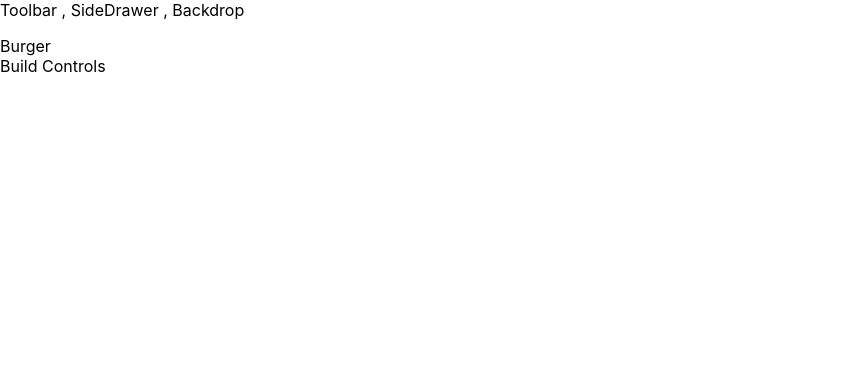
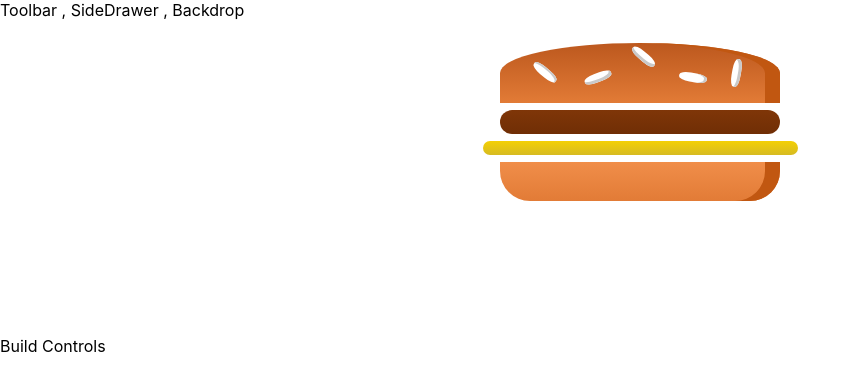
Before and after one commit to YoussefPasha/BURGER_ORDERING, a React (Create React App) app: page / in a window 1280 px wide. Shown: the top 390 px of the page, without its empty margins (0-860 px from the left). Built offline with nearby package versions, Linux system fonts and the light colour scheme.

Commit message:
Done Building HardCoded Burger 🍔🍔

```diff
--- a/package.json
+++ b/package.json
@@ -6,6 +6,7 @@
     "@testing-library/jest-dom": "^4.2.4",
     "@testing-library/react": "^9.3.2",
     "@testing-library/user-event": "^7.1.2",
+    "prop-types": "^15.7.2",
     "react": "^16.13.1",
     "react-dom": "^16.13.1",
     "react-scripts": "3.4.3"
--- /dev/null
+++ b/src/components/Burger/Burger.css
@@ -0,0 +1,19 @@
+.Burger {
+  width: 100%;
+  margin: auto;
+  height: 250px;
+  overflow: scroll;
+  text-align: center;
+  font-weight: bold;
+  font-size: 1.2rem;
+}
+
+@media (min-width: 500px) and (min-height: 400px) {
+  .Burger {
+    width: 350px;
+    height: 300px;
+  }
+}
+.Burger::-webkit-scrollbar {
+  display: none;
+}
--- a/src/components/Burger/Burger.js
+++ b/src/components/Burger/Burger.js
@@ -0,0 +1,15 @@
+import React from "react";
+import "./Burger.css";
+import BurgerIngredient from "./BurgerIngredient/BurgerIngredient";
+const Burger = (props) => {
+  return (
+    <div className="Burger">
+      <BurgerIngredient type="bread-up" />
+      <BurgerIngredient type="meat" />
+      <BurgerIngredient type="chesse" />
+      <BurgerIngredient type="bread-bottom" />
+    </div>
+  );
+};
+
+export default Burger;
--- a/src/components/Burger/BurgerIngredient/BurgerIngredient.js
+++ b/src/components/Burger/BurgerIngredient/BurgerIngredient.js
@@ -1,9 +1,11 @@
-import React from "react";
+import React, { Component } from "react";
 import "./BurgerIngredient.css";
-const BurgerIngredient = (props) => {
+import PropTypes from "prop-types";
+class BurgerIngredient extends Component {
+  render() {
     let ingredient = null;
 
-  switch (props.type) {
+    switch (this.props.type) {
       case "bread-bottom":
         ingredient = <div className="BreadBottom"></div>;
         break;
@@ -31,6 +33,11 @@ const BurgerIngredient = (props) => {
         ingredient = null;
     }
     return ingredient;
+  }
+}
+
+BurgerIngredient.propTypes = {
+  type: PropTypes.string.isRequired,
 };
 
 export default BurgerIngredient;
--- a/src/containers/BurgerBuilder/BurgerBuilder.js
+++ b/src/containers/BurgerBuilder/BurgerBuilder.js
@@ -1,12 +1,14 @@
 import React, { Component } from "react";
 
 import Auxx from "../../hoc/Auxx";
+
+import Burger from "../../components/Burger/Burger";
 
 export class BurgerBuilder extends Component {
   render() {
     return (
       <Auxx>
-        <div> Burger</div>
+        <Burger />
         <div>Build Controls</div>
       </Auxx>
     );
```
Also changed, not shown: 1 other file (tests, documents, lock files or other folders). Lines whose indentation alone changed are shown as unchanged.
